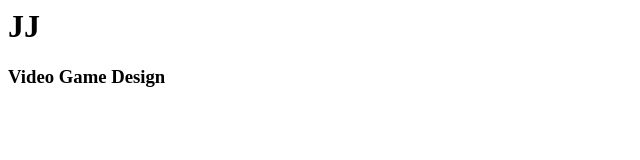
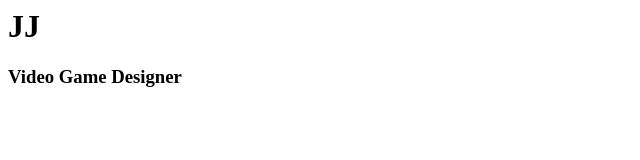
Before and after one commit to MyOPTaco/Portfolio, a plain HTML site: page index.html in a window 1280 px wide. Shown: the full height of the page, 0-640 px from the left. Drawn offline with Linux system fonts and the light colour scheme.

Commit message:
Update index.html

```diff
--- a/index.html
+++ b/index.html
@@ -4,5 +4,5 @@
   </head>
   <body>
     <h1>JJ</h1>
-    <h3>Video Game Design</h3>
+    <h3>Video Game Designer</h3>
   </body>
```
